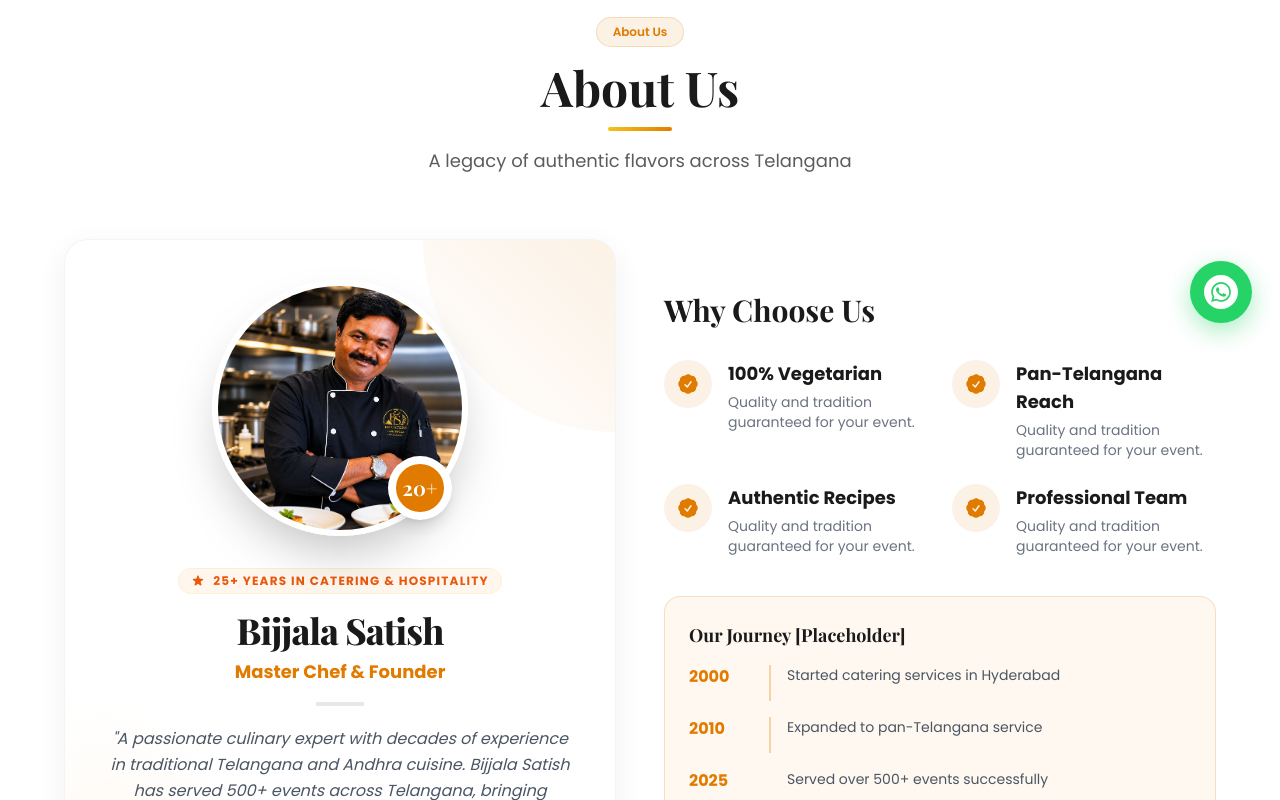
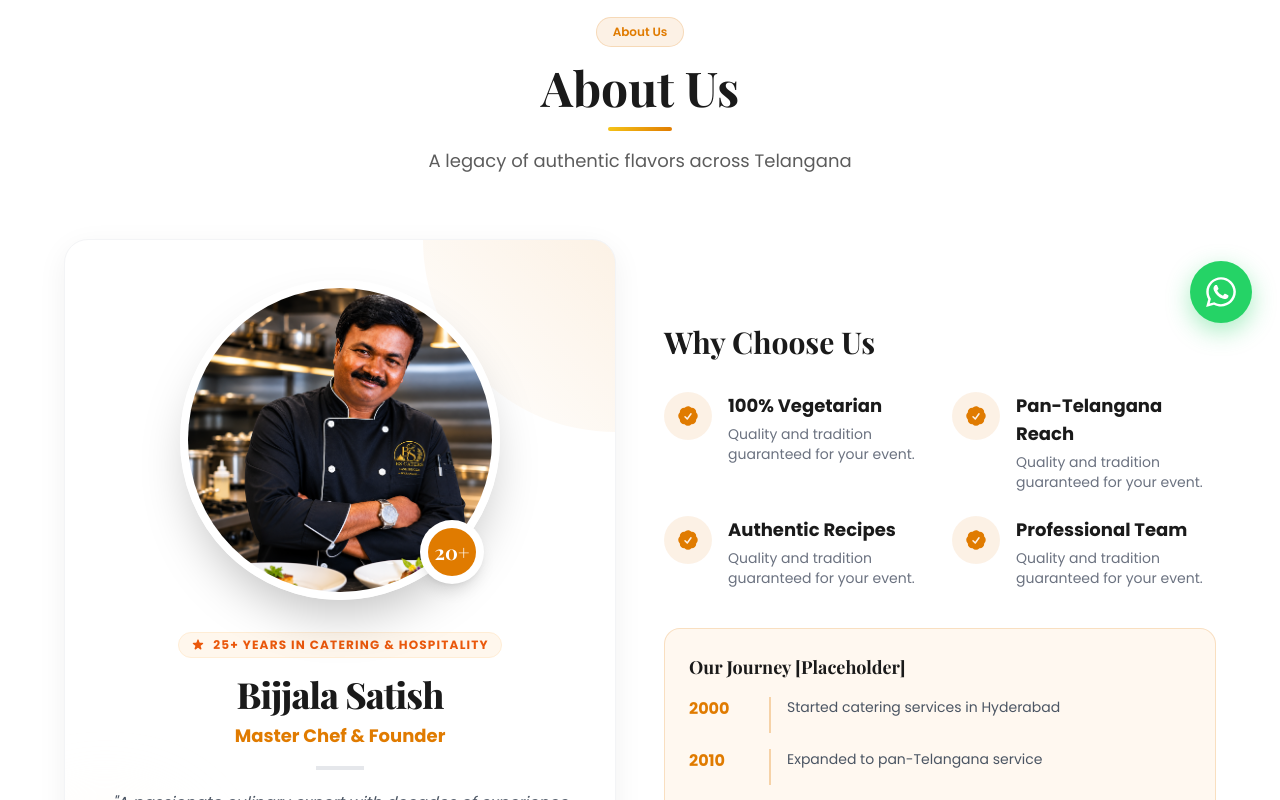
Before and after one commit to katkurisanjay/bsc, a React (Vite) app: page /about in a window 1280 px wide. Shown: the part 449-1249 px from the top of the page. Built offline with nearby package versions, Linux system fonts and the light colour scheme; a web font is replaced by a local one.

Commit message:
style: make master chef photo massive and use official whatsapp icon

```diff
--- a/src/components/About.jsx
+++ b/src/components/About.jsx
@@ -27,7 +27,7 @@ export default function About() {
             <div className="relative z-10 flex flex-col items-center gap-6 text-center">
               {/* Photo */}
               <div className="relative flex-shrink-0 mx-auto">
-                <div className="w-48 h-48 sm:w-56 sm:h-56 lg:w-64 lg:h-64 rounded-full border-[6px] border-white shadow-2xl overflow-hidden group-hover:scale-105 transition-transform duration-500">
+                <div className="w-64 h-64 sm:w-72 sm:h-72 lg:w-80 lg:h-80 rounded-full border-[8px] border-white shadow-2xl overflow-hidden group-hover:scale-105 transition-transform duration-500">
                   <img
                     src="/master chef.png"
                     alt="Master Chef"
--- a/src/components/WhatsAppButton.jsx
+++ b/src/components/WhatsAppButton.jsx
@@ -11,8 +11,8 @@ export default function WhatsAppButton() {
     >
       <div className="absolute inset-0 bg-[#25D366] rounded-full animate-ping opacity-60"></div>
       <div className="relative bg-[#25D366] text-white p-3.5 rounded-full shadow-[0_8px_25px_rgba(37,211,102,0.4)] flex items-center justify-center transition-transform duration-300 group-hover:scale-110">
-        <svg xmlns="http://www.w3.org/2000/svg" width="34" height="34" viewBox="0 0 24 24" fill="currentColor">
-          <path d="M12.031 6.172c-3.181 0-5.767 2.586-5.768 5.766-.001 1.298.38 2.27 1.019 3.287l-.582 2.128 2.182-.573c.978.58 1.911.928 3.145.929 3.178 0 5.767-2.587 5.768-5.766.001-3.187-2.575-5.77-5.764-5.771zm3.392 8.244c-.144.405-.837.774-1.17.824-.299.045-.677.063-1.092-.069-.252-.08-.575-.187-.988-.365-1.739-.751-2.874-2.502-2.961-2.617-.087-.116-.708-.94-.708-1.793s.448-1.273.607-1.446c.159-.173.346-.217.462-.217l.332.006c.106.005.249-.04.39.298.144.347.491 1.2.534 1.287.043.087.072.188.014.304-.058.116-.087.188-.173.289l-.26.304c-.087.086-.177.18-.076.354.101.174.449.741.964 1.201.662.591 1.221.774 1.394.86s.274.072.376-.043c.101-.116.433-.506.549-.68.116-.173.231-.145.39-.087s1.011.477 1.184.564.289.13.332.202c.045.072.045.419-.1.824zm-3.423-14.416c-6.627 0-12 5.373-12 12s5.373 12 12 12 12-5.373 12-12-5.373-12-12-12zm.029 18.88c-1.161 0-2.305-.292-3.318-.844l-3.677.964.984-3.595c-.607-1.052-.927-2.246-.926-3.468.001-3.825 3.113-6.937 6.937-6.937 3.825 0 6.938 3.112 6.938 6.937 0 3.825-3.113 6.938-6.938 6.938z"/>
+        <svg xmlns="http://www.w3.org/2000/svg" viewBox="0 0 448 512" fill="currentColor" width="34" height="34">
+          <path d="M380.9 97.1C339 55.1 283.2 32 223.9 32c-122.4 0-222 99.6-222 222 0 39.1 10.2 77.3 29.6 111L0 480l117.7-30.9c32.4 17.7 68.9 27 106.1 27h.1c122.3 0 224.1-99.6 224.1-222 0-59.3-25.2-115-67.1-157.1zm-157 341.6c-33.2 0-65.7-8.9-94-25.7l-6.7-4-69.8 18.3L72 359.2l-4.4-7c-18.5-29.4-28.2-63.3-28.2-98.2 0-101.7 82.8-184.5 184.6-184.5 49.3 0 95.6 19.2 130.4 54.1 34.8 34.9 56.2 81.2 56.1 130.5 0 101.8-84.9 184.6-186.6 184.6zm101.2-138.2c-5.5-2.8-32.8-16.2-37.9-18-5.1-1.9-8.8-2.8-12.5 2.8-3.7 5.6-14.3 18-17.6 21.8-3.2 3.7-6.5 4.2-12 1.4-32.6-16.3-54-29.1-75.5-66-5.7-9.8 5.7-9.1 16.3-30.3 1.8-3.7 .9-6.9-.5-9.7-1.4-2.8-12.5-30.1-17.1-41.2-4.5-10.8-9.1-9.3-12.5-9.5-3.2-.2-6.9-.2-10.6-.2-3.7 0-9.7 1.4-14.8 6.9-5.1 5.6-19.4 19-19.4 46.3 0 27.3 19.9 53.7 22.6 57.4 2.8 3.7 39.1 59.7 94.8 83.8 35.2 15.2 49 16.5 66.6 13.9 10.7-1.6 32.8-13.4 37.4-26.4 4.6-13 4.6-24.1 3.2-26.4-1.3-2.5-5-3.9-10.5-6.6z"/>
         </svg>
       </div>
     </a>
```
